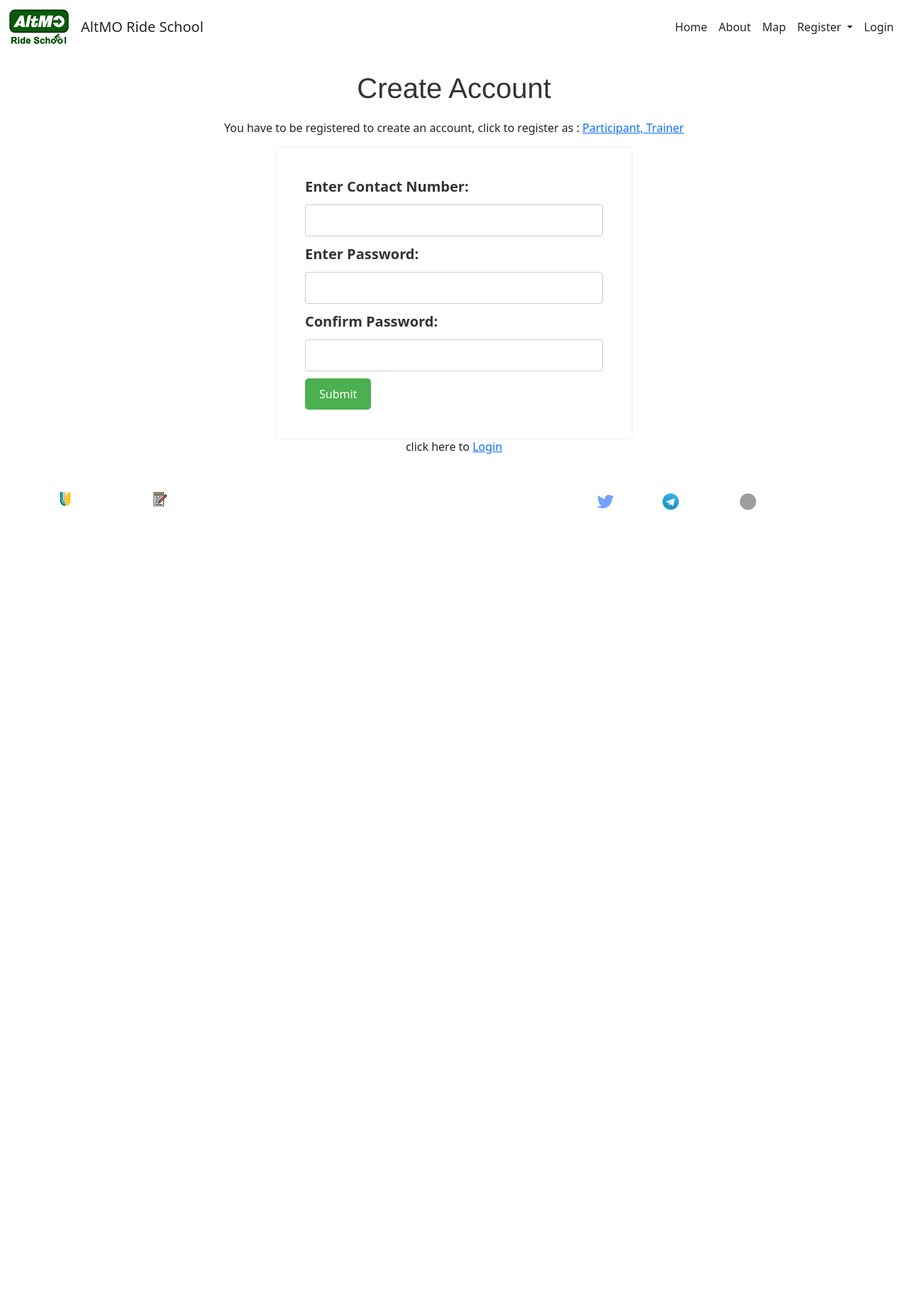
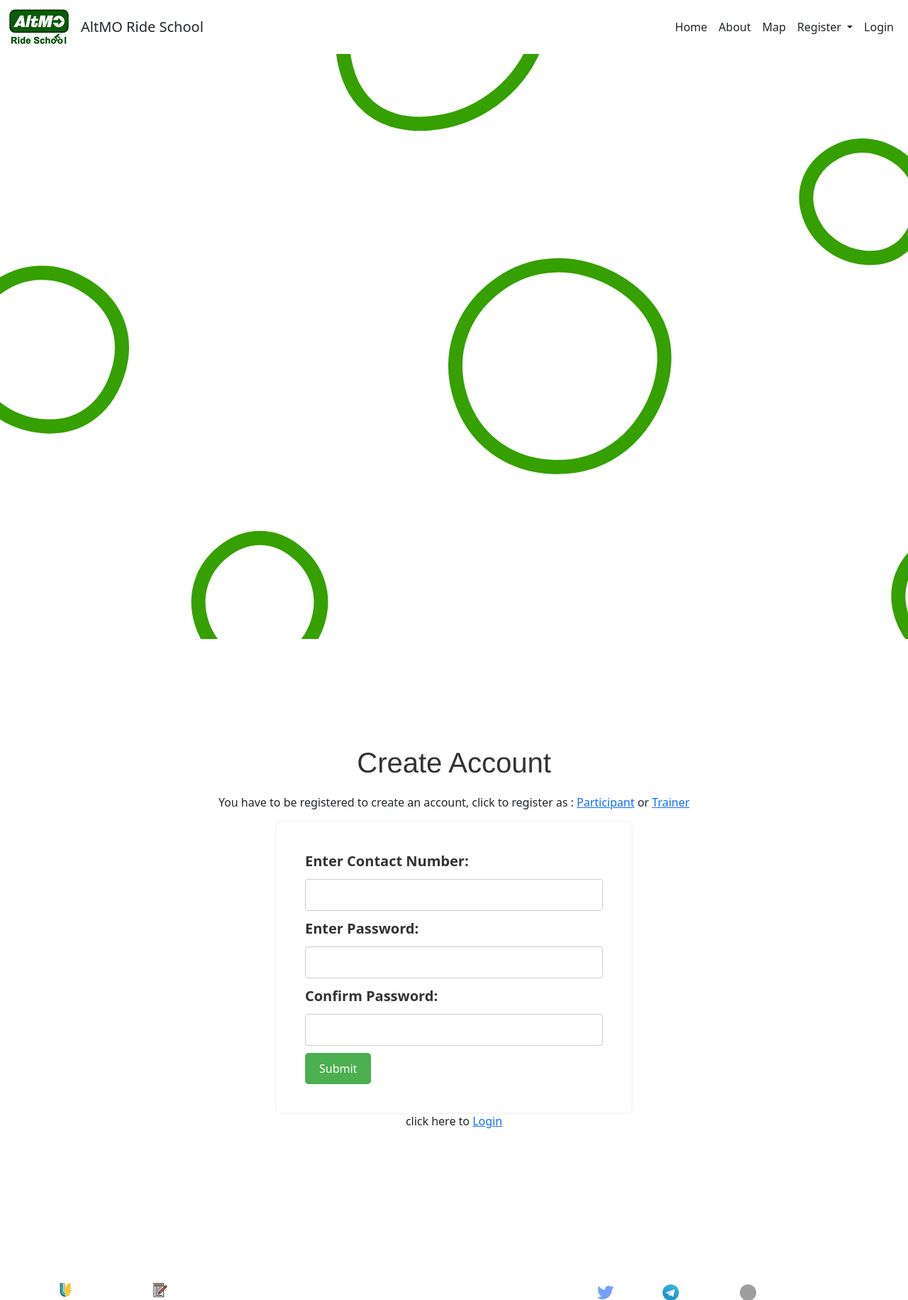
Before and after one commit to urbanmorph/rideschool, a Flask app: page /signup in a window 1280 px wide; the page is wider, and only the part inside the window is pictured. Shown: the top 1831 px of that part at 71% size. Before the commit the page ends 718 px from the top of that part, so only its background shows below. Run offline with Flask 3, Linux system fonts and the light colour scheme; parts of the project's set-up code (start-up, migrations or seed data) failed here and were passed over; grey boxes are pictures that could not be loaded.

Commit message:
added bg-img to the form

```diff
--- a/altmo_rideschool/templates/signup.html
+++ b/altmo_rideschool/templates/signup.html
@@ -1,5 +1,5 @@
 {% extends "application.html" %}
-
+s
 {% block head %}
     {{ super() }}
 {% endblock %}
@@ -7,10 +7,12 @@
 {% block title %} Signup Form {% endblock %}
 
 {% block content %}
-    <div class="container" style="margin-top: 100px;">
-        <h1>Create Account </h1>
+    <div class="background-img">
+        <img class="blur-background" src="/static/Image/blob_scatter.svg" alt="Background Image">
+        <div class="container" style="margin-top: 150px; margin-bottom: 180px;">
+            <h1 class="form-title">Create Account </h1>
             <p id="message"></p>
-        <p class="text-center"> You have to be registered to create an account, click to register as : <a href="/participant-form">Participant, </a> <a href="/trainer-form">Trainer</a></p>
+            <p class="text-center"> You have to be registered to create an account, click to register as : <a class="custom-link" href="/participant-form">Participant</a> or <a class="custom-link" href="/trainer-form">Trainer</a></p>
             <form class="my-form" id="signup-form" action="{{ url_for('signup.check_contact') }}" method="POST">
                 {{ form.csrf_token }}
                 <label for="contact">Enter Contact Number:</label>
@@ -33,7 +35,7 @@
             <button type="submit" >Submit</button>
             </form>
 
-        <p class="text-center"> click here to <a href="/logins"> Login </a> </p>
+            <p class="text-center"> click here to <a class="custom-link" href="/logins"> Login </a> </p>
 
             <script>
                 $(document).ready(function () {
@@ -64,4 +66,5 @@
                 });
             </script>
         </div>
+    </div>
 {% endblock %}
```
Lines whose indentation alone changed are shown as unchanged.
